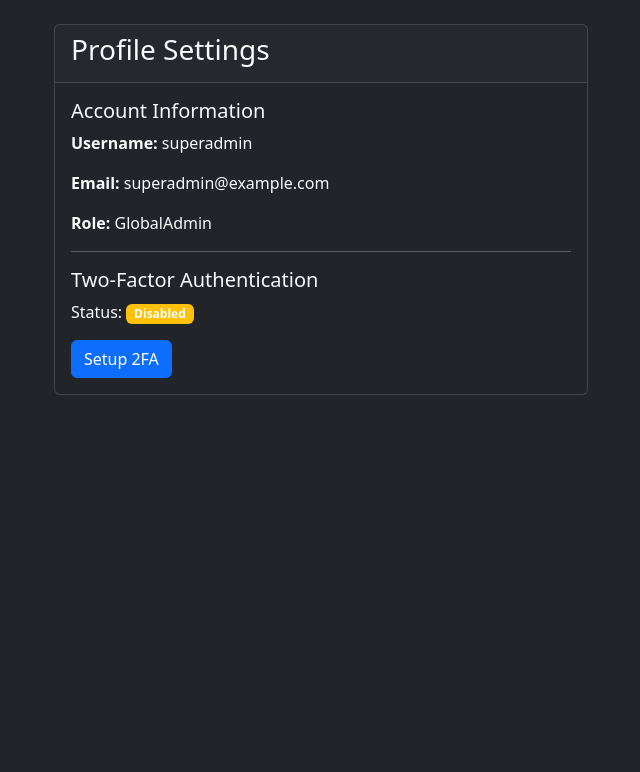
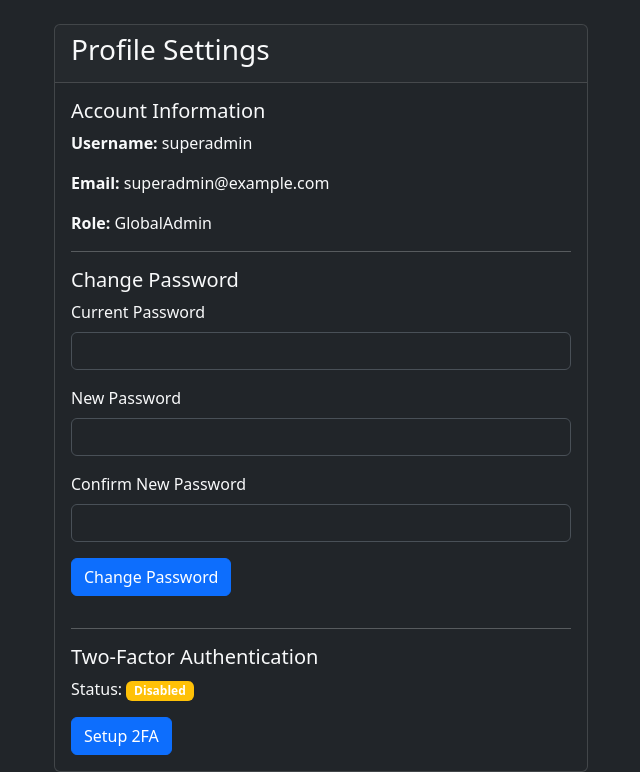
Before and after one commit to ghostersk/winauthmon-server, a Flask app: page /auth/profile in a window 1280 px wide. Shown: the part 58-830 px from the top of the page, without its empty margins (319-959 px from the left). Before the commit the page ends 453 px from the top, so only its background shows below. Run offline with Flask 3, Linux system fonts and the light colour scheme; a user stored in the database is signed in; some libraries are stand-ins or nearby versions.

Commit message:
Add Password change to profile, change tables layout

```diff
--- a/auth/forms.py
+++ b/auth/forms.py
@@ -6,8 +6,9 @@ from .models import User, Settings, AllowedDomain
 from extensions import db
 import re
 
-def validate_password_strength(password):
+def validate_password_strength(form, field):
     """Validate password based on current settings"""
+    password = field.data
     settings = Settings.query.first()
     if not settings:
         return  # No settings found, allow any password
--- a/auth/routes.py
+++ b/auth/routes.py
@@ -1934,3 +1934,54 @@ def clear_error_logs():
             'message': f'Deleted {deleted_count} error logs older than {days_to_keep} days',
             'deleted_count': deleted_count
         })
+
+@auth.route('/change_password', methods=['POST'])
+@login_required
+def change_password():
+    try:
+        form = ChangePasswordForm()
+        if form.validate_on_submit():
+            # Check if current password is correct
+            if not bcrypt.check_password_hash(current_user.password, form.current_password.data):
+                flash('Current password is incorrect.', 'danger')
+                return redirect(url_for('auth.profile'))
+
+            # Set new password
+            hashed_password = bcrypt.generate_password_hash(form.new_password.data).decode('utf-8')
+            current_user.password = hashed_password
+            db.session.commit()
+
+            # Log password change
+            logger.info(
+                "User changed their password: %s (ID: %s) from IP %s",
+                current_user.username,
+                current_user.id,
+                request.remote_addr,
+                extra={
+                    'ip_address': request.remote_addr,
+                    'user_agent': request.headers.get('User-Agent'),
+                    'user_id': current_user.id,
+                    'username': current_user.username,
+                    'action': 'password_change'
+                }
+            )
+
+            flash('Your password has been updated!', 'success')
+            return redirect(url_for('auth.profile'))
+        else:
+            for field, errors in form.errors.items():
+                for error in errors:
+                    flash(f'{error}', 'danger')
+            return redirect(url_for('auth.profile'))
+
+    except Exception as e:
+        logger.exception("Error in change_password function", extra={
+            'ip_address': request.remote_addr,
+            'user_agent': request.headers.get('User-Agent'),
+            'user_id': current_user.id if current_user.is_authenticated else None,
+            'username': current_user.username if current_user.is_authenticated else None,
+            'error': str(e)
+        })
+
+        flash('An error occurred while changing your password. Please try again.', 'danger')
+        return redirect(url_for('auth.profile'))
--- a/templates/auth/company_api_keys.html
+++ b/templates/auth/company_api_keys.html
@@ -21,7 +21,7 @@
             <form method="POST" action="{{ url_for('auth.create_company_api_key', company_id=company.id) }}">
                 <input type="hidden" name="csrf_token" value="{{ csrf_token() }}">
                 <div class="mb-3">
-                    <label for="description" class="form-label">Description</label>
+                    <label for="description" class="form-label">Site Name</label>
                     <input type="text" class="form-control" id="description" name="description" required>
                 </div>
                 <button type="submit" class="btn btn-primary">Generate New Key</button>
@@ -41,7 +41,7 @@
                 <table class="table table-striped" id="apiKeysTable">
                     <thead>
                         <tr>
-                            <th>Description</th>
+                            <th>Site Name</th>
                             <th>Key</th>
                             <th>Created</th>
                             <th>Last Used</th>
--- a/templates/auth/download_agent.html
+++ b/templates/auth/download_agent.html
@@ -29,8 +29,7 @@
                                         <option value="">Select API Key</option>
                                         {% for api_key in api_keys %}
                                         <option value="{{ api_key.id }}">
-                                            {{ api_key.key[:8] }}...{{ api_key.key[-8:] }}
-                                            {% if api_key.description %}({{ api_key.description }}){% endif %}
+                                            {{ api_key.description }} - {{ api_key.key[:8] }}...{{ api_key.key[-8:] }}
                                         </option>
                                         {% endfor %}
                                     </select>
--- a/templates/auth/profile.html
+++ b/templates/auth/profile.html
@@ -12,6 +12,26 @@
                     <p><strong>Username:</strong> {{ current_user.username }}</p>
                     <p><strong>Email:</strong> {{ current_user.email }}</p>
                     <p><strong>Role:</strong> {{ current_user.role }}</p>
+
+                    <hr>
+
+                    <h5>Change Password</h5>
+                    <form method="POST" action="{{ url_for('auth.change_password') }}">
+                        {{ change_password_form.hidden_tag() }}
+                        <div class="mb-3">
+                            {{ change_password_form.current_password.label(class="form-label") }}
+                            {{ change_password_form.current_password(class="form-control") }}
+                        </div>
+                        <div class="mb-3">
+                            {{ change_password_form.new_password.label(class="form-label") }}
+                            {{ change_password_form.new_password(class="form-control") }}
+                        </div>
+                        <div class="mb-3">
+                            {{ change_password_form.confirm_password.label(class="form-label") }}
+                            {{ change_password_form.confirm_password(class="form-control") }}
+                        </div>
+                        {{ change_password_form.submit(class="btn btn-primary mb-3") }}
+                    </form>
 
                     <hr>
 
```
Also changed, not shown: templates/frontend/dashboard.html (+21 -22 lines), templates/frontend/time_spent_report.html (+7 -0 lines).
